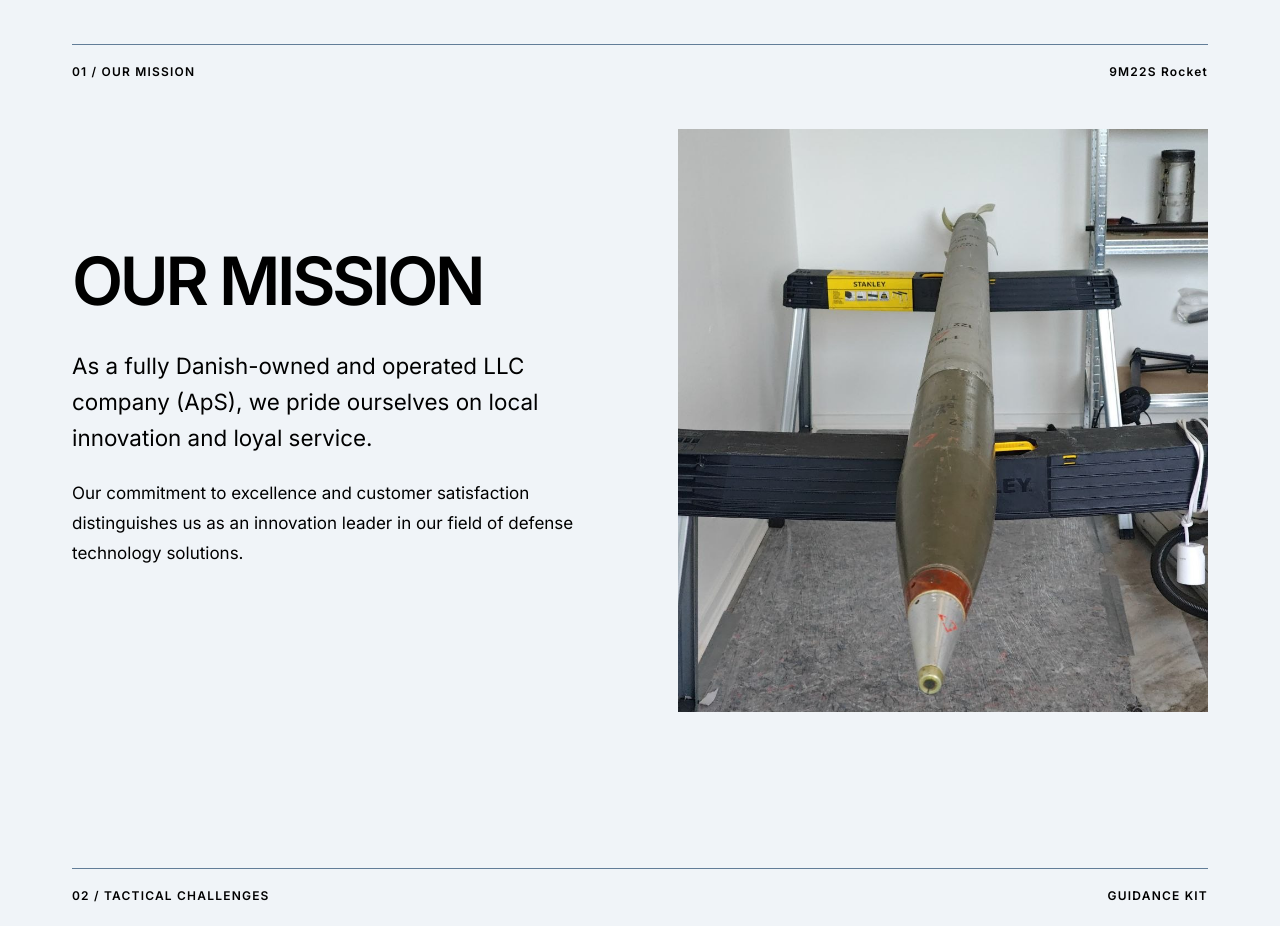
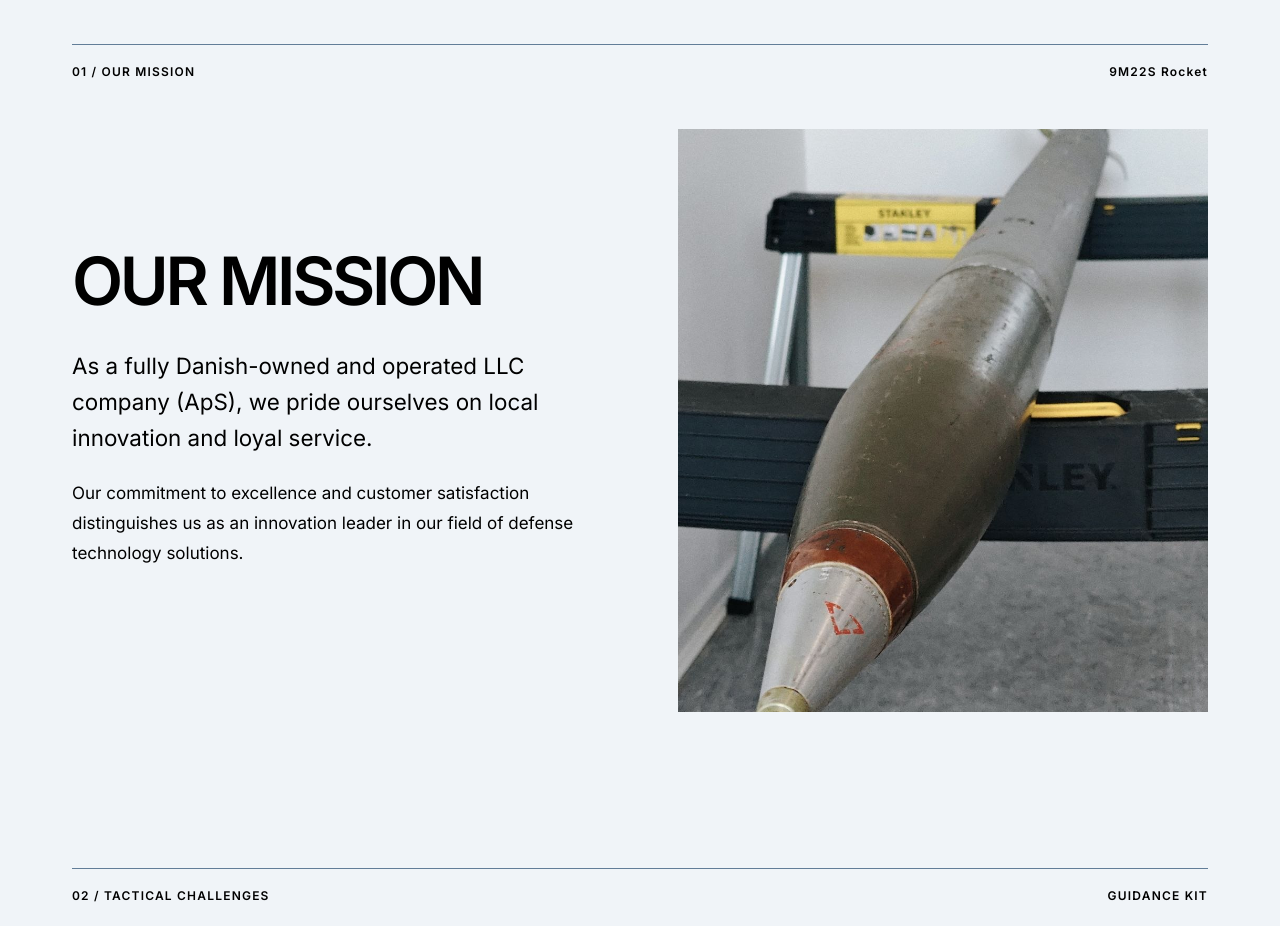
Before and after one commit to fafnerman/website, a plain HTML site: page index.html in a window 1280 px wide. Shown: the part 1320-2246 px from the top of the page. Drawn offline with nearby package versions, Linux system fonts and the light colour scheme.

Commit message:
change text

```diff
--- a/index.html
+++ b/index.html
@@ -226,7 +226,7 @@
                     <p>Our commitment to excellence and customer satisfaction distinguishes us as an innovation leader in our field of defense technology solutions.</p>
                 </div>
                 <figure class="story-image">
-                    <img src="./images/image-4.jpg" alt="Rocket artillery system" loading="lazy" width="1000" height="1000">
+                    <img src="./images/rocket.jpg" alt="Rocket artillery system" loading="lazy" width="1000" height="1000">
                 </figure>
             </div>
         </section>
```
Also changed, not shown: images/rocket.jpg (added).
